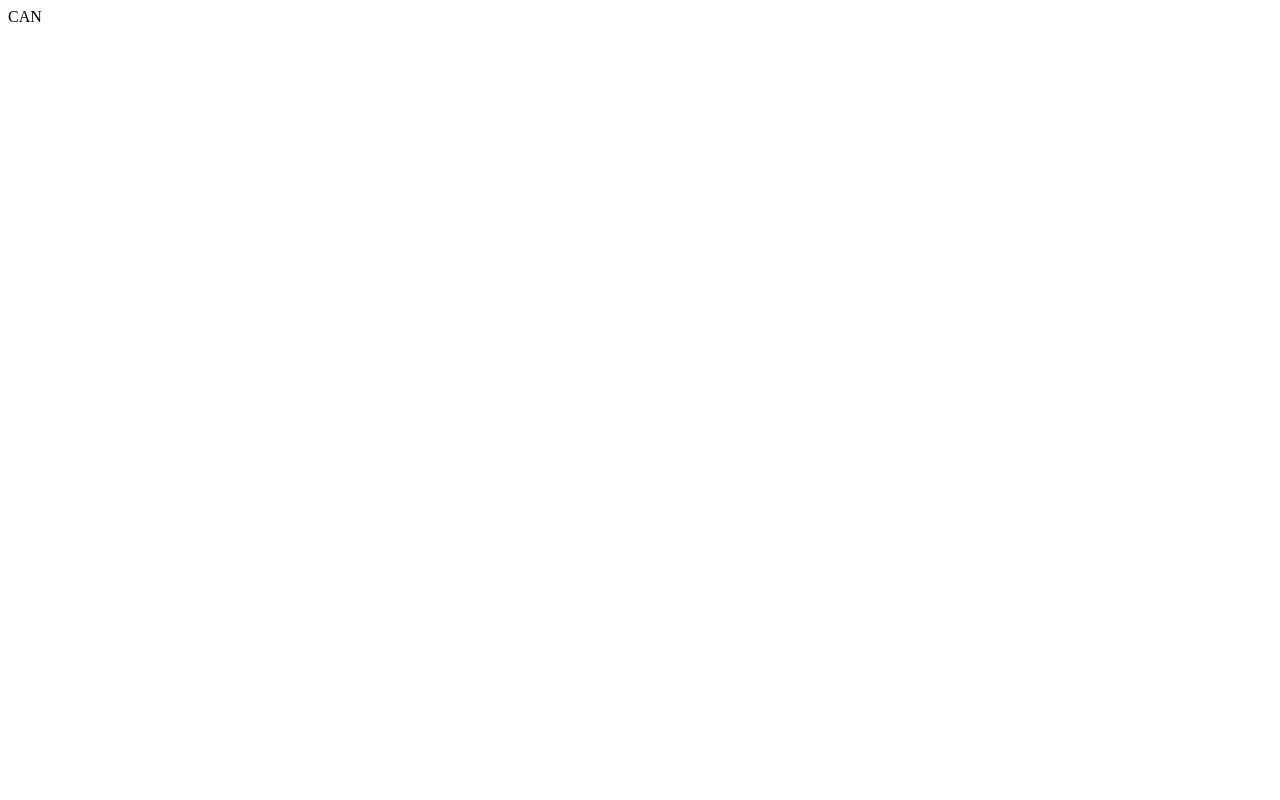
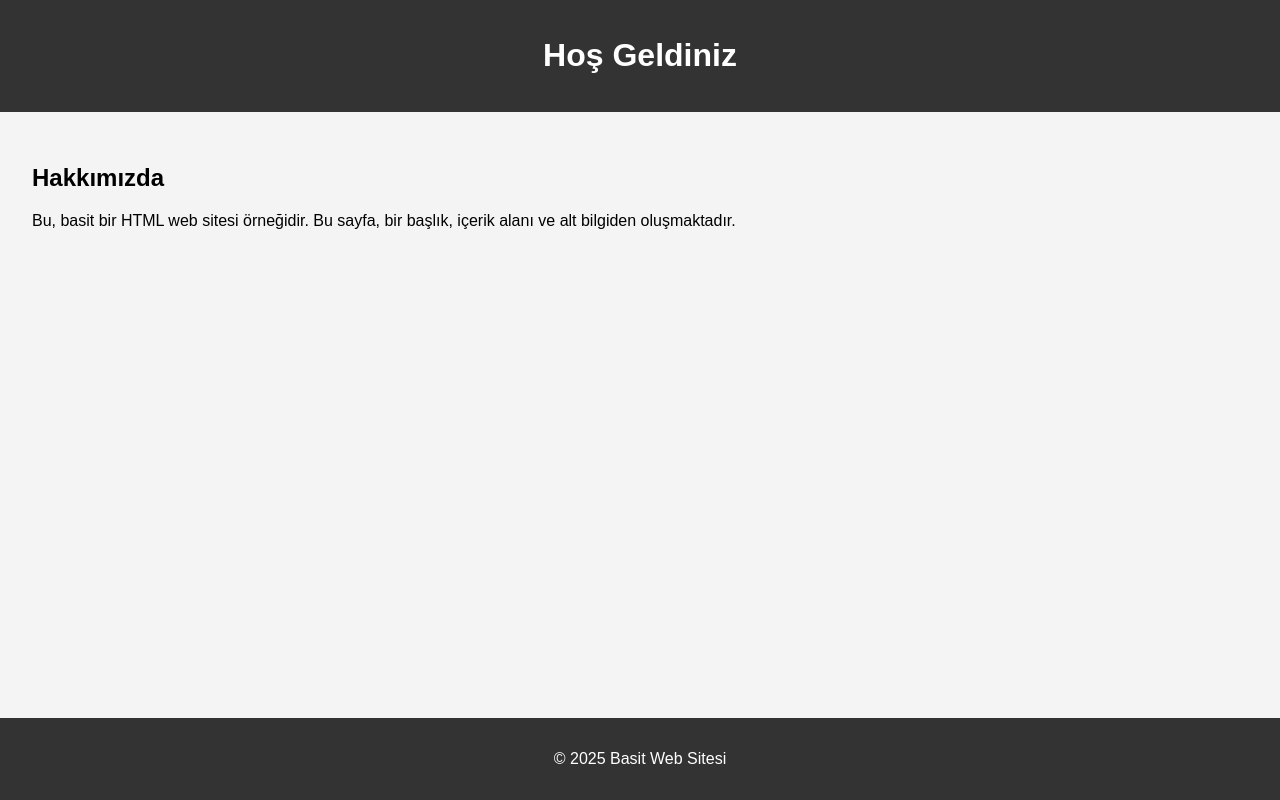
Before and after one commit to can-ozturk/website, a plain HTML site: page index.html in a window 1280 px wide. Drawn offline with Linux system fonts and the light colour scheme.

Commit message:
index.html

```diff
--- a/index.html
+++ b/index.html
@@ -1 +1,46 @@
-<p>CAN</p>
+<!DOCTYPE html>
+<html lang="tr">
+<head>
+    <meta charset="UTF-8">
+    <meta name="viewport" content="width=device-width, initial-scale=1.0">
+    <title>Basit Web Sitesi</title>
+    <style>
+        body {
+            font-family: Arial, sans-serif;
+            margin: 0;
+            padding: 0;
+            background-color: #f4f4f4;
+        }
+        header {
+            background-color: #333;
+            color: #fff;
+            padding: 1em 0;
+            text-align: center;
+        }
+        main {
+            padding: 2em;
+        }
+        footer {
+            background-color: #333;
+            color: #fff;
+            text-align: center;
+            padding: 1em 0;
+            position: fixed;
+            bottom: 0;
+            width: 100%;
+        }
+    </style>
+</head>
+<body>
+    <header>
+        <h1>Hoş Geldiniz</h1>
+    </header>
+    <main>
+        <h2>Hakkımızda</h2>
+        <p>Bu, basit bir HTML web sitesi örneğidir. Bu sayfa, bir başlık, içerik alanı ve alt bilgiden oluşmaktadır.</p>
+    </main>
+    <footer>
+        <p>&copy; 2025 Basit Web Sitesi</p>
+    </footer>
+</body>
+</html>
```
